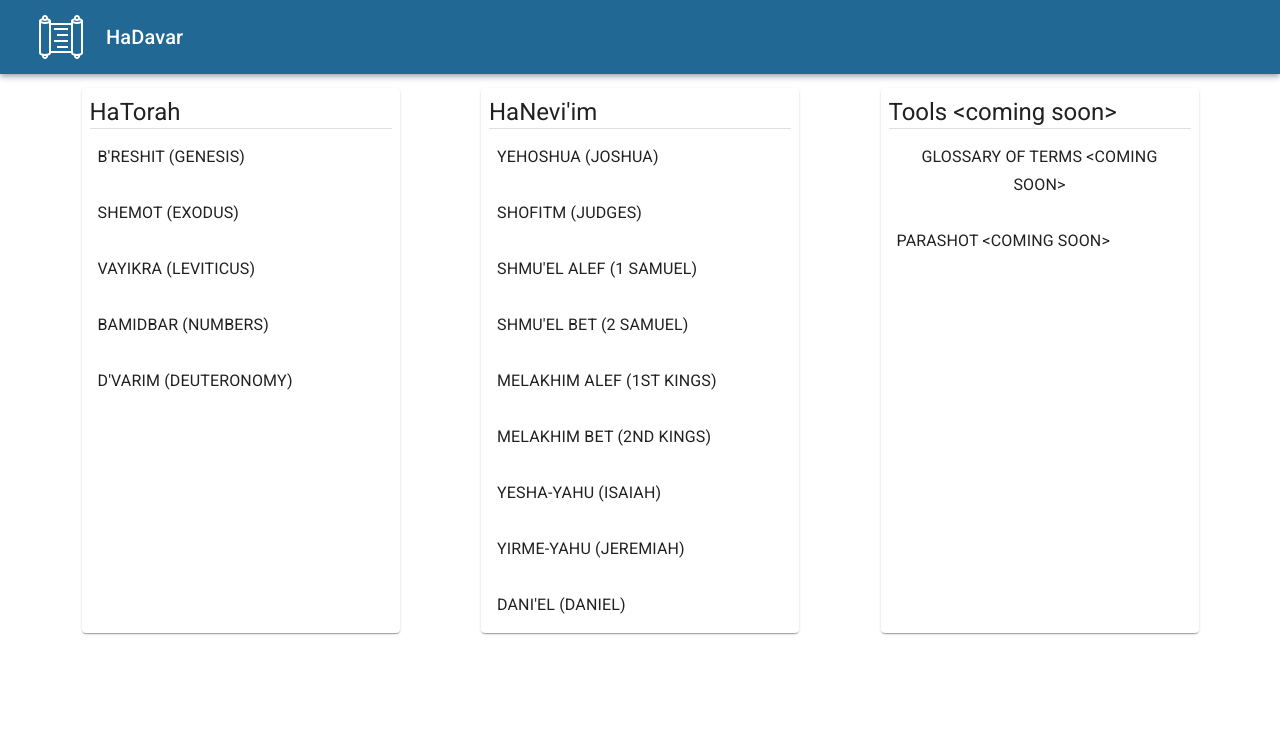
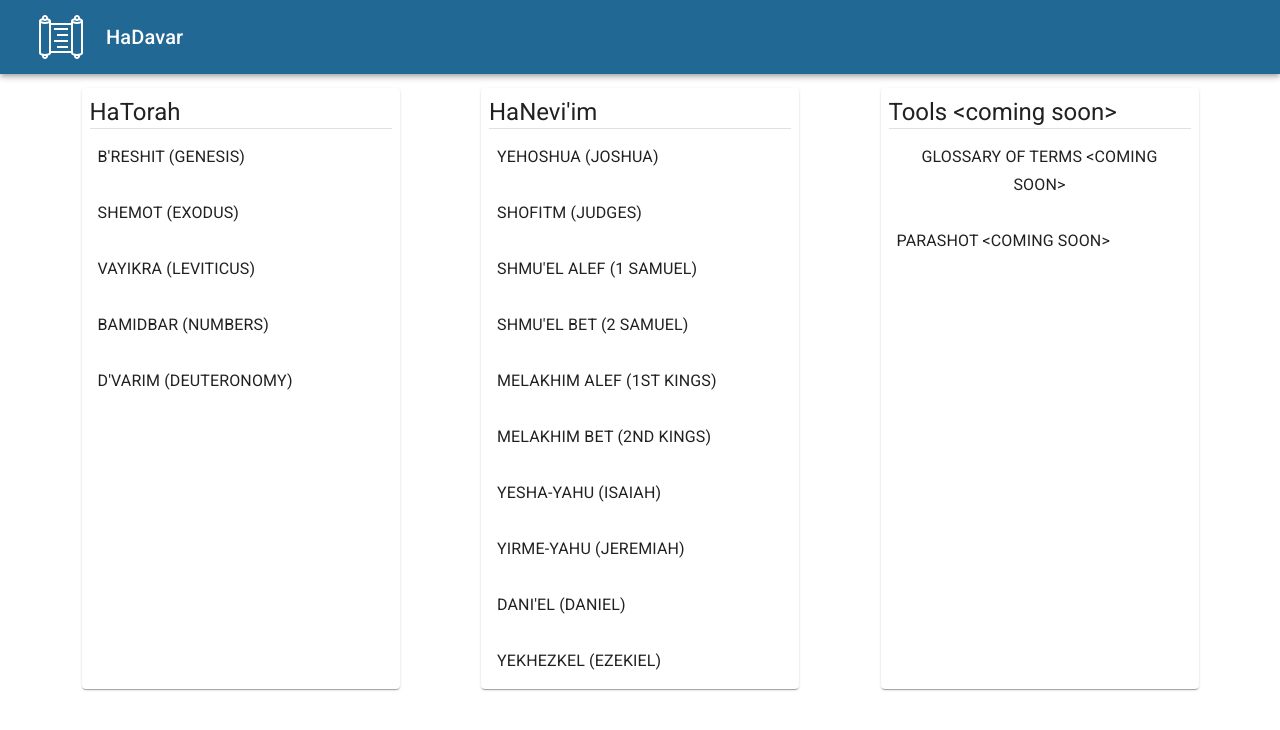
Before and after one commit to aflansburg/hadavar, a Next.js app: page / in a window 1280 px wide. Shown: the top 730 px of the page. Built offline with nearby package versions, Linux system fonts and the light colour scheme.

Commit message:
added ezekiel

```diff
--- a/pages/torah/[passage].js
+++ b/pages/torah/[passage].js
@@ -1,3 +1,4 @@
+import React from "react";
 import fetch from "isomorphic-unfetch";
 import PassageReader from "../../src/Reader/PassageReader";
 import { AllBooks } from "../../src/books.json";
--- a/src/books.json
+++ b/src/books.json
@@ -35,6 +35,11 @@
       "name": "Dani'el (Daniel)",
       "slug": "daniel",
       "length": 12
+    },
+    {
+      "name": "Yekhezkel (Ezekiel)",
+      "slug": "Yekhezkel",
+      "length": 48
     }
   ],
   "AllBooks": [
@@ -71,6 +76,11 @@
       "name": "Dani'el",
       "slug": "daniel",
       "length": 12
+    },
+    {
+      "name": "Yekhezkel",
+      "slug": "yekhezkel",
+      "length": 48
     }
   ]
 }
```
